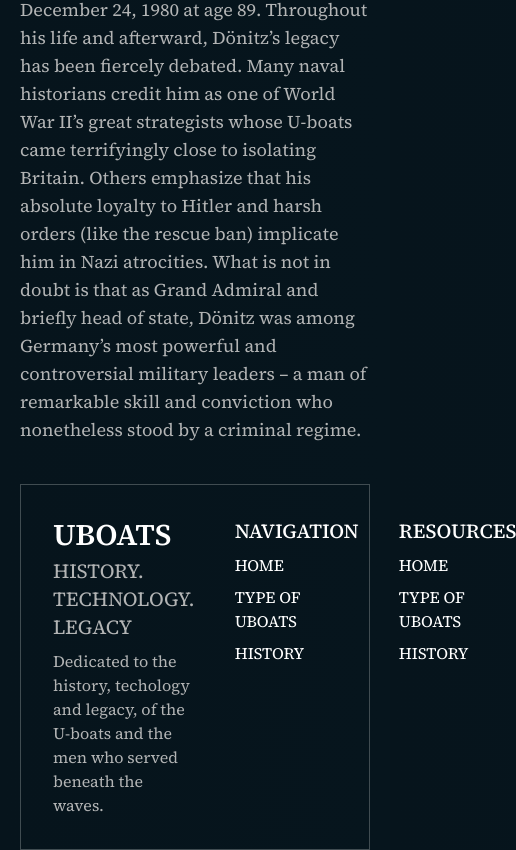
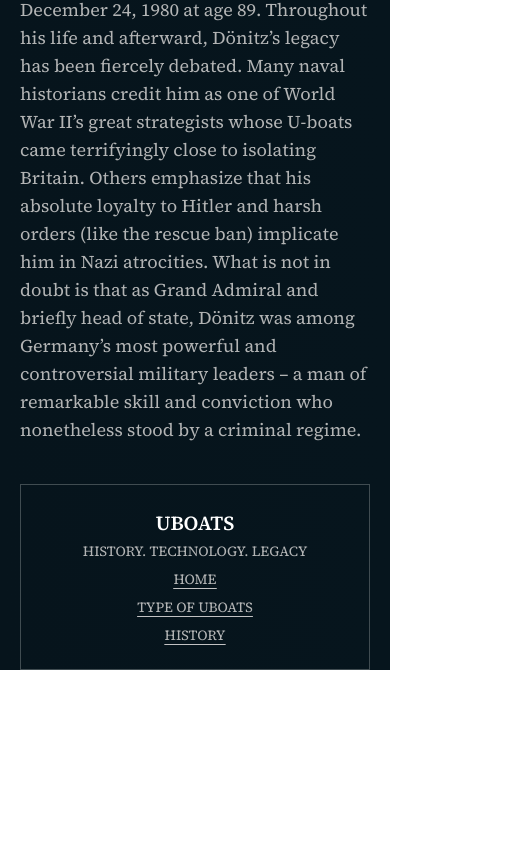
Before and after one commit to adattoweb/uboat, a Next.js app: page /donitz in a window 390 px wide. Shown: the part 6290-7140 px from the top of the page, 516 px wide, since content can reach past the window. After the commit the page ends 6960 px from the top, so only its background shows below. Built offline with nearby package versions, Linux system fonts and the light colour scheme.

Commit message:
fixed bugs

```diff
--- a/src/UI/DepthMetr/DepthMetr.tsx
+++ b/src/UI/DepthMetr/DepthMetr.tsx
@@ -7,7 +7,7 @@ import gsap from "gsap"
 
 export function DepthMeter() {
    const container = useRef<HTMLDivElement | null>(null)
-   const [isOpen, setIsOpen] = useState(true)
+   const [isOpen, setIsOpen] = useState(false) // default value: true
    const [depth, setDepth] = useState(0)
    const maxDepth = 250
 
--- a/src/UI/Footer/Footer.tsx
+++ b/src/UI/Footer/Footer.tsx
@@ -9,7 +9,7 @@ interface LinkProps {
 
 function FooterLink({ href, name }: LinkProps) {
    return (
-      <li className="text-white font-normal text-base">
+      <li className="text-light-gray underline underline-offset-4 font-normal text-sm md:text-base text-nowrap">
          <Link href={href} draggable={false}>
             {name}
          </Link>
@@ -19,25 +19,21 @@ function FooterLink({ href, name }: LinkProps) {
 
 export function Footer() {
    return (
-      <footer className="flex w-[var(--content-width)] mx-auto p-8 border border-[var(--stroke-color)] gap-10 mt-10">
-         <div className="flex flex-col max-w-130">
-            <h1 className="text-white text-3xl font-semibold">{APP.NAME}</h1>
-            <p className="text-xl text-light-gray font-normal mt-1">HISTORY. TECHNOLOGY. LEGACY</p>
-            <p className="text-base text-light-gray font-normal mt-2 h-full">
+      <footer className="flex flex-col sm:flex-row w-[var(--content-width)] mx-auto p-6 md:p-8 border border-[var(--stroke-color)] gap-2 sm:gap-10 mt-10">
+         <div className="flex flex-col max-w-130 text-center sm:text-start">
+            <h1 className="text-white text-xl md:text-2xl 2xl:text-3xl font-semibold">{APP.NAME}</h1>
+            <p className="text-sm md:text-base lg:text-lg text-light-gray font-normal mt-1">
+               HISTORY. TECHNOLOGY. LEGACY
+            </p>
+            <p className="hidden sm:block text-sm lg:text-base text-light-gray font-normal mt-2 h-full">
                Dedicated to the history, techology and legacy, of the U-boats and the men who served beneath the waves.
             </p>
          </div>
-         <div className="ml-auto">
-            <h3 className="text-white text-xl font-medium mb-2">NAVIGATION</h3>
-            <ul className="flex flex-col gap-2">
-               {Object.keys(ROUTES).map(key => (
-                  <FooterLink key={key} href={ROUTES[key].ROUTE} name={ROUTES[key].NAME} />
-               ))}
-            </ul>
-         </div>
-         <div>
-            <h3 className="text-white text-xl font-medium mb-2">RESOURCES</h3>
-            <ul className="flex flex-col gap-2">
+         <div className="sm:ml-auto sm:pl-10">
+            <h3 className="text-white text-base lg:text-lg font-medium xl:mb-1 text-center hidden sm:block">
+               NAVIGATION
+            </h3>
+            <ul className="flex flex-col gap-2 items-center">
                {Object.keys(ROUTES).map(key => (
                   <FooterLink key={key} href={ROUTES[key].ROUTE} name={ROUTES[key].NAME} />
                ))}
--- a/src/app/components/LoadScreen/LoadScreen.tsx
+++ b/src/app/components/LoadScreen/LoadScreen.tsx
@@ -12,7 +12,7 @@ export function LoadScreen() {
    const [isLoading, setIsLoading] = useState(true) // default value: true
    const topRef = useRef<HTMLDivElement | null>(null)
    const bottomRef = useRef<HTMLDivElement | null>(null)
-   const buttonRef = useRef<HTMLDivElement | null>(null)
+   const buttonRef = useRef<HTMLAnchorElement | HTMLButtonElement | null>(null)
 
    const handleClick = () => {
       const tl = gsap.timeline({
--- a/src/app/components/Technology/Technology.tsx
+++ b/src/app/components/Technology/Technology.tsx
@@ -67,7 +67,7 @@ export function Technology() {
       <section
          ref={container}
          id="technology"
-         className="opacity-0 w-[var(--content-width)] flex flex-col xl:flex-row border border-[var(--stroke-color)] py-16 px-12 gap-14 h-max items-center"
+         className="opacity-0 w-[var(--content-width)] flex flex-col xl:flex-row border border-[var(--stroke-color)] py-12 xl:py-16 px-8 xl:px-12 gap-10 xl:gap-14 h-max items-center"
       >
          <div className="mt-auto xl:max-w-100 4xl:max-w-150 flex flex-col items-center text-center md:items-start md:text-start mr-auto">
             <h4 className="tech-gsap opacity-0 text-base sm:text-lg xl:text-xl text-light-gray font-normal mb-2">
@@ -90,7 +90,7 @@ export function Technology() {
             height={550}
             src={submarine}
             alt="submarine"
-            className="flex-1 min-w-0 h-auto object-cover opacity-0 hidden sm:block max-w-230"
+            className="pl-4 flex-1 min-w-0 w-full min-h-0 h-auto object-cover opacity-0 hidden sm:block max-w-300"
             draggable={false}
          />
       </section>
```
